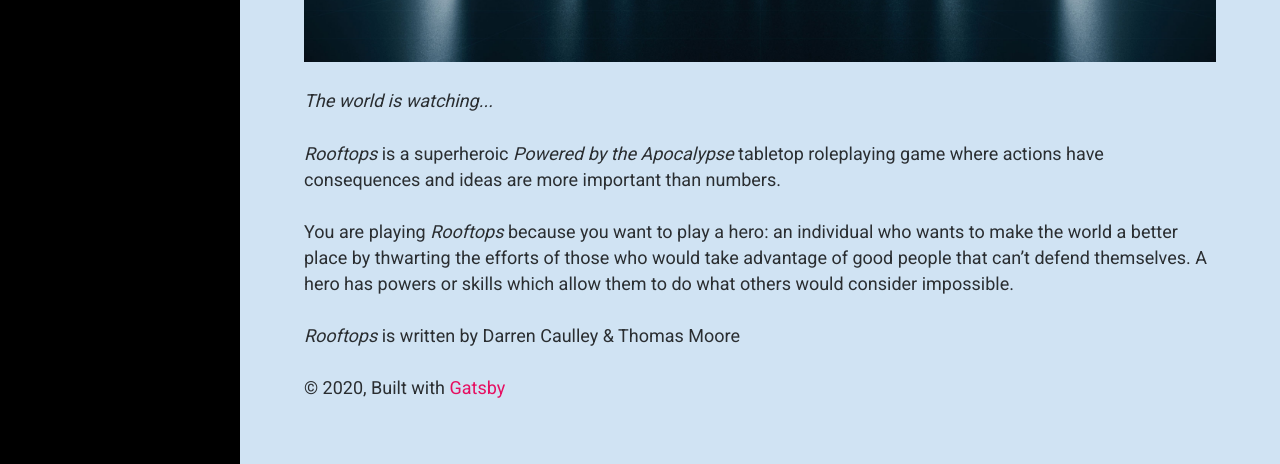
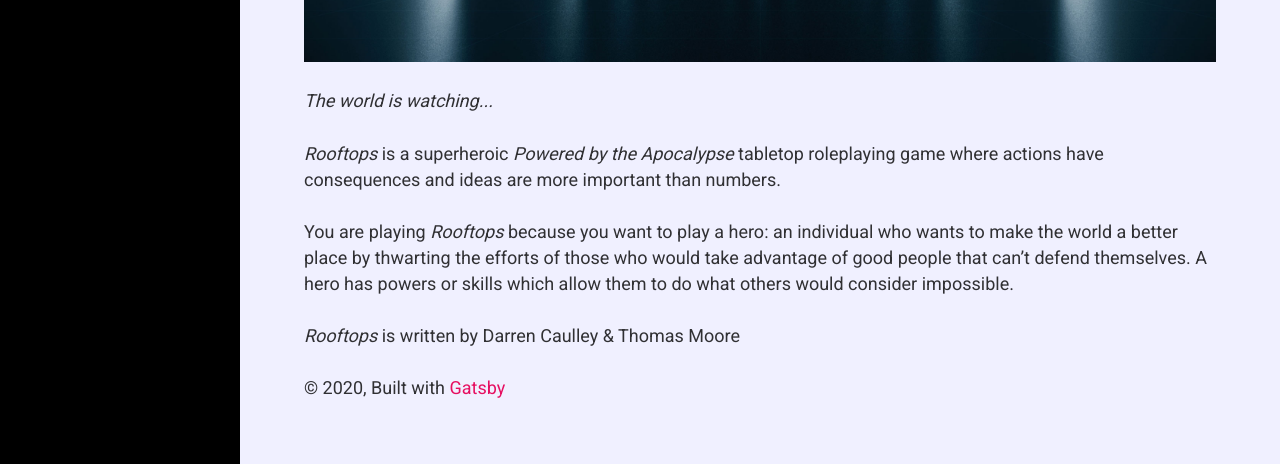
Before and after one commit to thomasmost/rooftops, a Gatsby site: page / in a window 1280 px wide. Shown: the part 336-800 px from the top of the page. Built offline with nearby package versions, Linux system fonts and the light colour scheme; Gatsby itself is replaced by a stand-in of ours.

Commit message:
brightened up background-color

```diff
--- a/src/styles/colors.scss
+++ b/src/styles/colors.scss
@@ -1,7 +1,8 @@
 // Descriptive Colors
 $razz: #E60F61;
 $rooftopsBlue: #d0e3f3;
+$rooftopsWhite: #f0f0ff;
 
 // Functional Colors
-$backgroundColor: $rooftopsBlue;
-$linkColor: $rooftopsBlue;
+$backgroundColor: $rooftopsWhite;
+$linkColor: $rooftopsWhite;
```
